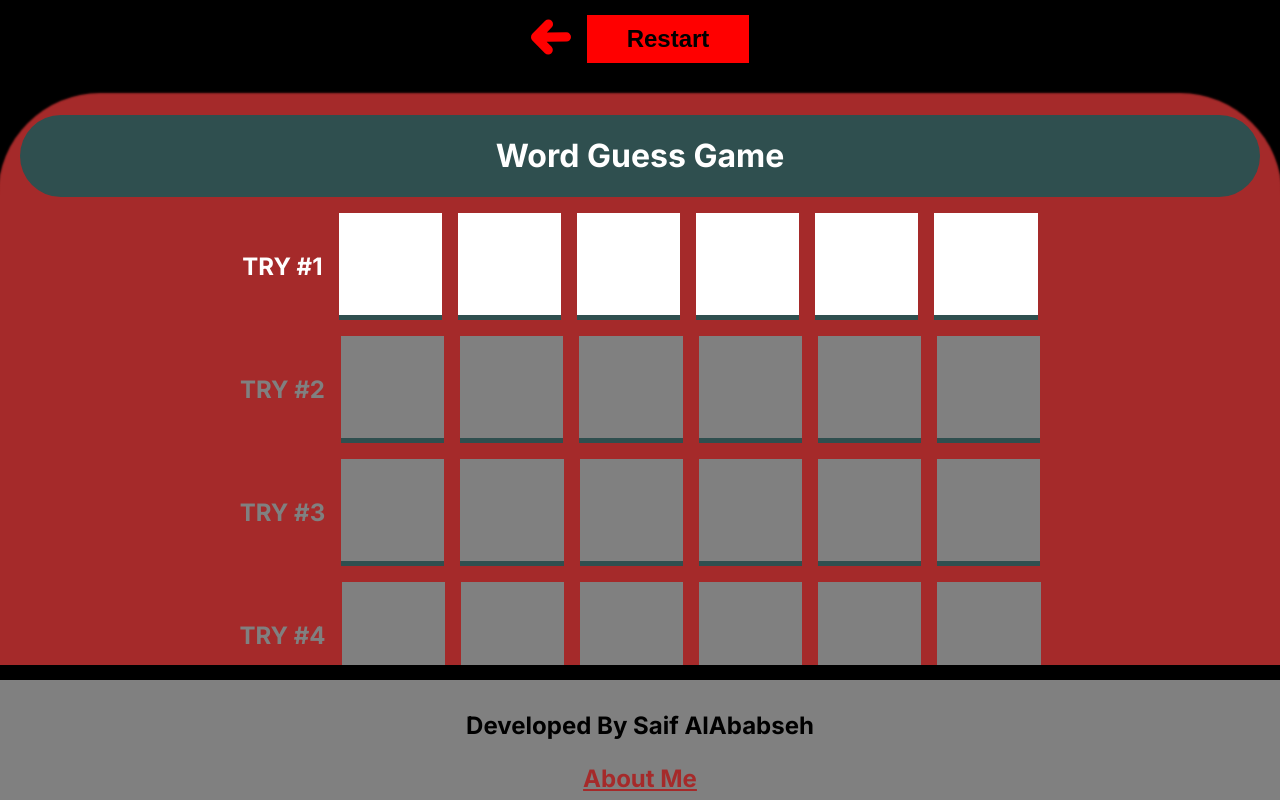
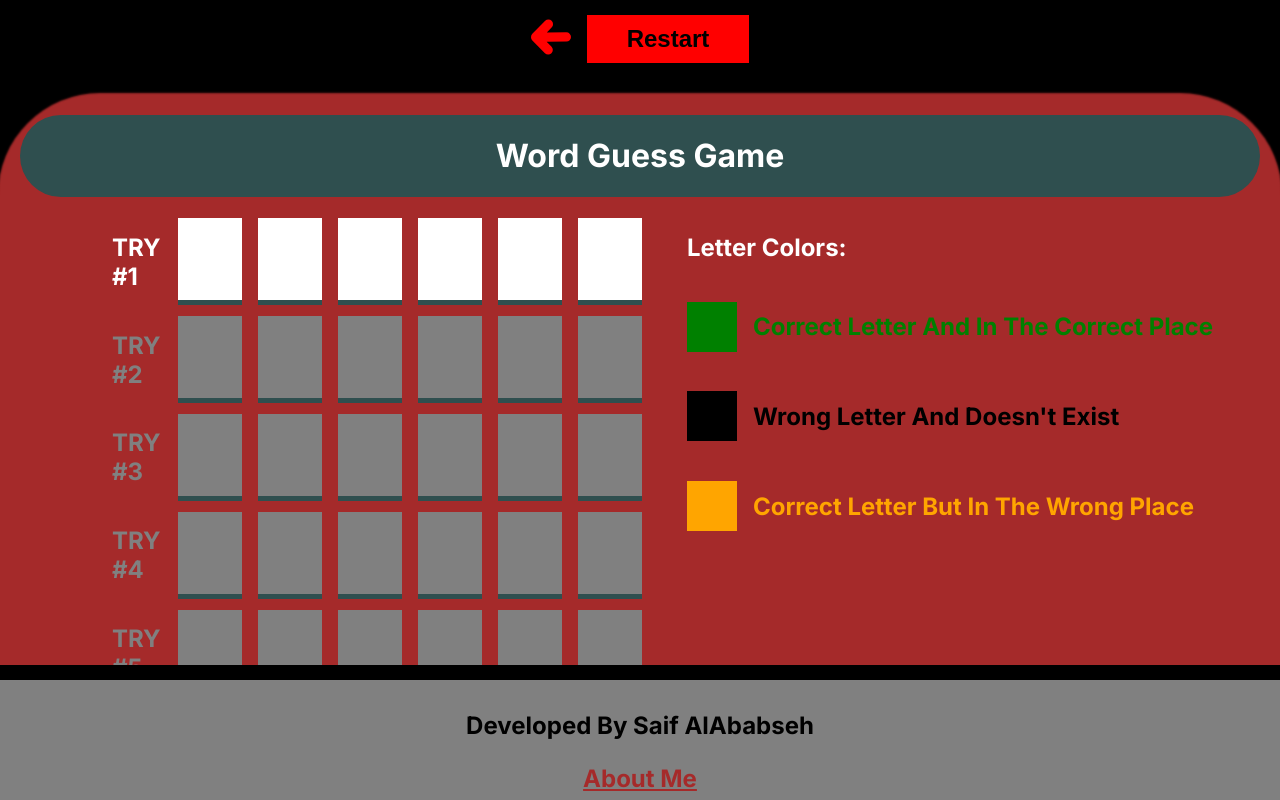
Before and after one commit to SaifAlAbabseh/Word-Guess-Games, a Next.js app: page /guess_word_game in a window 1280 px wide. Built offline with nearby package versions, Linux system fonts and the light colour scheme; no server answers.

Commit message:
Improvements...

```diff
--- a/app/guess_word_game/page.module.css
+++ b/app/guess_word_game/page.module.css
@@ -24,15 +24,15 @@
 }
 .gameParentBox {
     justify-content: space-evenly;
-    flex-direction: column;
+    flex-direction: row;
     flex-wrap: wrap;
     align-items: center;
     justify-content: center;
 }
 .inputField {
-    width: 8%;
-    height: 100px;
-    font-size: 200%;
+    width: 60px;
+    height: 80px;
+    font-size: 3rem;
     text-align: center;
     border: none;
     outline: none;
@@ -46,6 +46,7 @@
     justify-content: center;
 }
 .gameLeftBox {
+    width: 50%;
     flex-direction: column;
     gap: 1rem;
     align-items: center;
@@ -87,6 +88,7 @@
 }
 .tryNumberLabel {
     color: white;
+    width: 50px;
 }
 .subTitle {
     color: white;
@@ -96,6 +98,7 @@
     height: 50px;
 }
 .gameRulesBox {
+    height: 100%;
     flex-direction: column;
 }
 .ruleParentBox {
@@ -110,17 +113,10 @@
 }
 #gameBox {
     flex-direction: column;
-    gap: 1rem;
     align-items: center;
     justify-content: center;
     width: 100%;
 }
-#submitButton {
-
-}
-#hintButton {
-
-}
-#numberOfHints {
-
-}
+#submitButton {}
+#hintButton {}
+#numberOfHints {}
--- a/app/hangman_game/page.module.css
+++ b/app/hangman_game/page.module.css
@@ -11,10 +11,10 @@
 
 .inputField {
     background-color: white;
-    color: lightgreen;
+    color: black;
     border: none;
-    border-bottom: solid 5px lightgreen;
-    font-size: 1.5rem;
+    border: solid 5px lightgreen;
+    font-size: 2rem;
     width: 8%;
     height: 50px;
     font-weight: bolder;
@@ -40,17 +40,24 @@
     width: 400px;
     gap: 1rem;
 }
-.letterButton {
+.letterButton, .letterButtonDisabled {
     font-weight: bolder;
-    background-color: lightgreen;
-    color: white;
-    cursor: pointer;
     font-size: 120%;
     width: 17%;
     height: 50px;
     border: none;
     text-align: center;
     transition: 0.5s background-color, color;
+}
+.letterButton {
+    background-color: lightgreen;
+    color: white;
+    cursor: pointer;
+}
+.letterButtonDisabled {
+    background-color: gray;
+    color: black;
+    cursor: default;
 }
 .letterButton:hover {
     background-color: white;
```
Also changed, not shown: app/games_logic/hangmanGameLogic.js (+13 -3 lines), package.json (+4 -4 lines), 1 other file (tests, documents, lock files or other folders).
